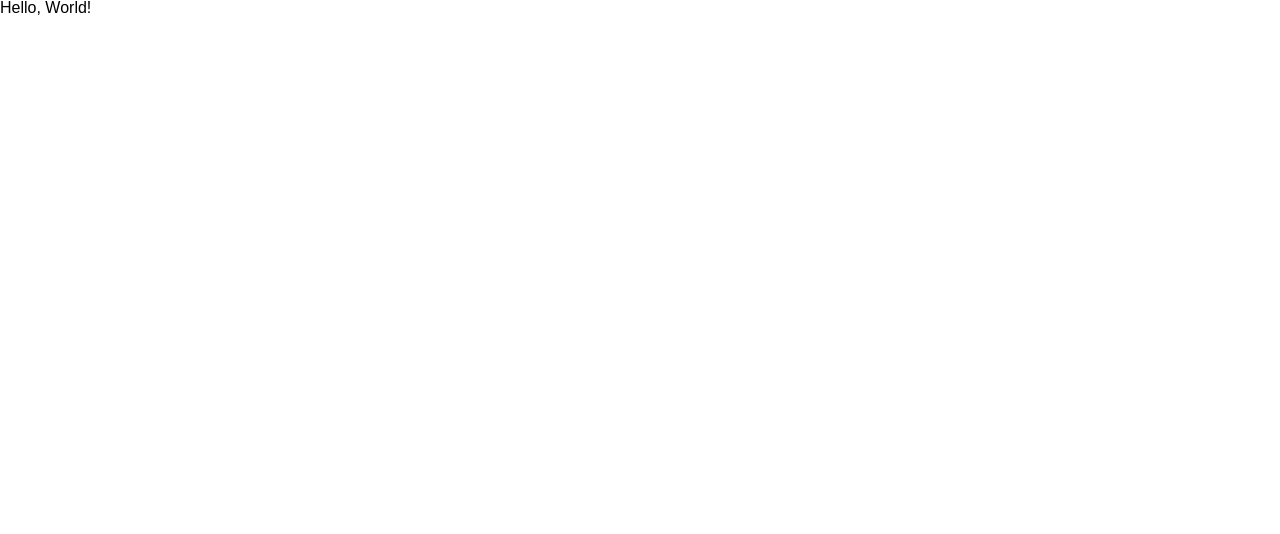
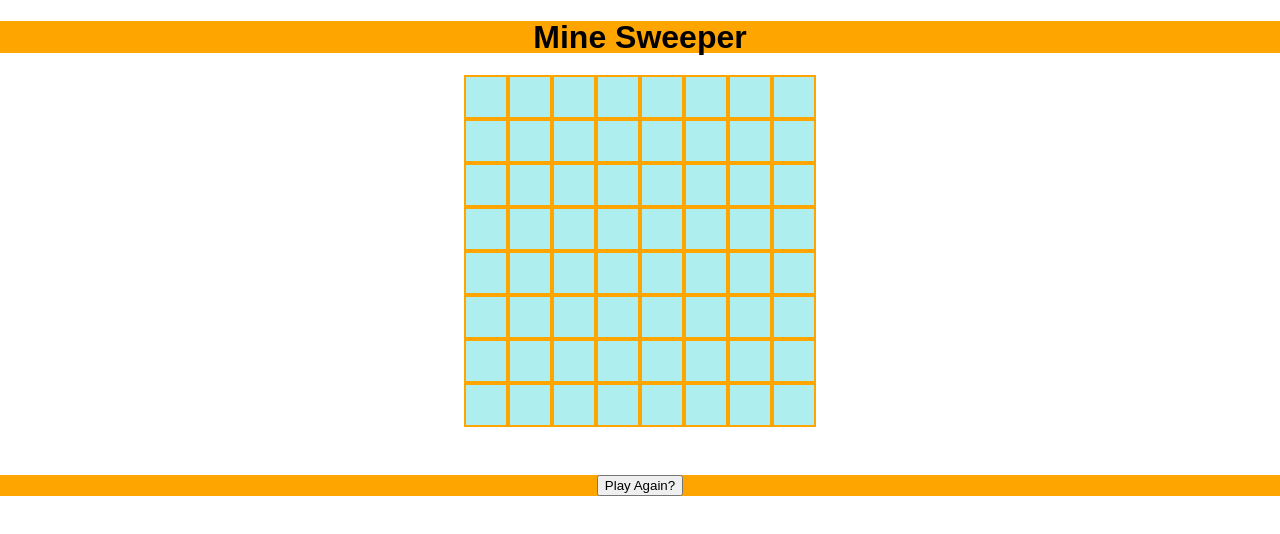
Before and after one commit to Grady828/minesweeper, a React (Create React App) app: page / in a window 1280 px wide. Shown: the top 534 px of the page. Built offline with nearby package versions, Linux system fonts and the light colour scheme.

Commit message:
html and css donish

```diff
--- a/src/App.jsx
+++ b/src/App.jsx
@@ -1,5 +1,86 @@
-import React from 'react'
+import React, { Component } from 'react'
+// import { Board } from './components/Board'
+// import { Cell } from './components/Cell'
 
-export function App() {
-  return <div>Hello, World!</div>
+export class App extends Component {
+  render() {
+    return (
+      <div>
+        <header>
+          <h1>Mine Sweeper</h1>
+        </header>
+        <section>
+          <ul>
+            <li></li>
+            <li></li>
+            <li></li>
+            <li></li>
+            <li></li>
+            <li></li>
+            <li></li>
+            <li></li>
+            <li></li>
+            <li></li>
+            <li></li>
+            <li></li>
+            <li></li>
+            <li></li>
+            <li></li>
+            <li></li>
+            <li></li>
+            <li></li>
+            <li></li>
+            <li></li>
+            <li></li>
+            <li></li>
+            <li></li>
+            <li></li>
+            <li></li>
+            <li></li>
+            <li></li>
+            <li></li>
+            <li></li>
+            <li></li>
+            <li></li>
+            <li></li>
+            <li></li>
+            <li></li>
+            <li></li>
+            <li></li>
+            <li></li>
+            <li></li>
+            <li></li>
+            <li></li>
+            <li></li>
+            <li></li>
+            <li></li>
+            <li></li>
+            <li></li>
+            <li></li>
+            <li></li>
+            <li></li>
+            <li></li>
+            <li></li>
+            <li></li>
+            <li></li>
+            <li></li>
+            <li></li>
+            <li></li>
+            <li></li>
+            <li></li>
+            <li></li>
+            <li></li>
+            <li></li>
+            <li></li>
+            <li></li>
+            <li></li>
+            <li></li>
+          </ul>
+        </section>
+        <footer>
+          <button>Play Again?</button>
+        </footer>
+      </div>
+    )
+  }
 }
--- /dev/null
+++ b/src/components/Board.jsx
@@ -0,0 +1,6 @@
+import React from 'react'
+export class Board extends React.Component {
+  render() {
+    return <div>Something</div>
+  }
+}
--- /dev/null
+++ b/src/components/Cell.jsx
@@ -0,0 +1,6 @@
+import React from 'react'
+export class Cell extends React.Component {
+  render() {
+    return <div>Something</div>
+  }
+}
--- a/src/index.scss
+++ b/src/index.scss
@@ -10,3 +10,38 @@ body {
   margin: 0;
   min-height: 100%;
 }
+ul {
+  display: grid;
+  grid-template-columns: 1fr 1fr 1fr 1fr 1fr 1fr 1fr 1fr;
+  grid-template-rows: 1fr 1fr 1fr 1fr 1fr 1fr 1fr 1fr;
+  margin: 0;
+  background-color: paleturquoise;
+}
+ul li {
+  height: 40px;
+  width: 40px;
+  border: 2px solid orange;
+  list-style: none;
+}
+ul,
+li {
+  margin: 0;
+  padding: 0;
+}
+section {
+  display: flex;
+  justify-content: center;
+}
+header {
+  text-align: center;
+  background-color: orange;
+}
+footer {
+  display: flex;
+  justify-content: center;
+  margin-top: 3rem;
+  background-color: orange;
+}
+div {
+  // background-image: src= 'water.jpg';
+}
```
Also changed, not shown: public/water.jpg (added).
